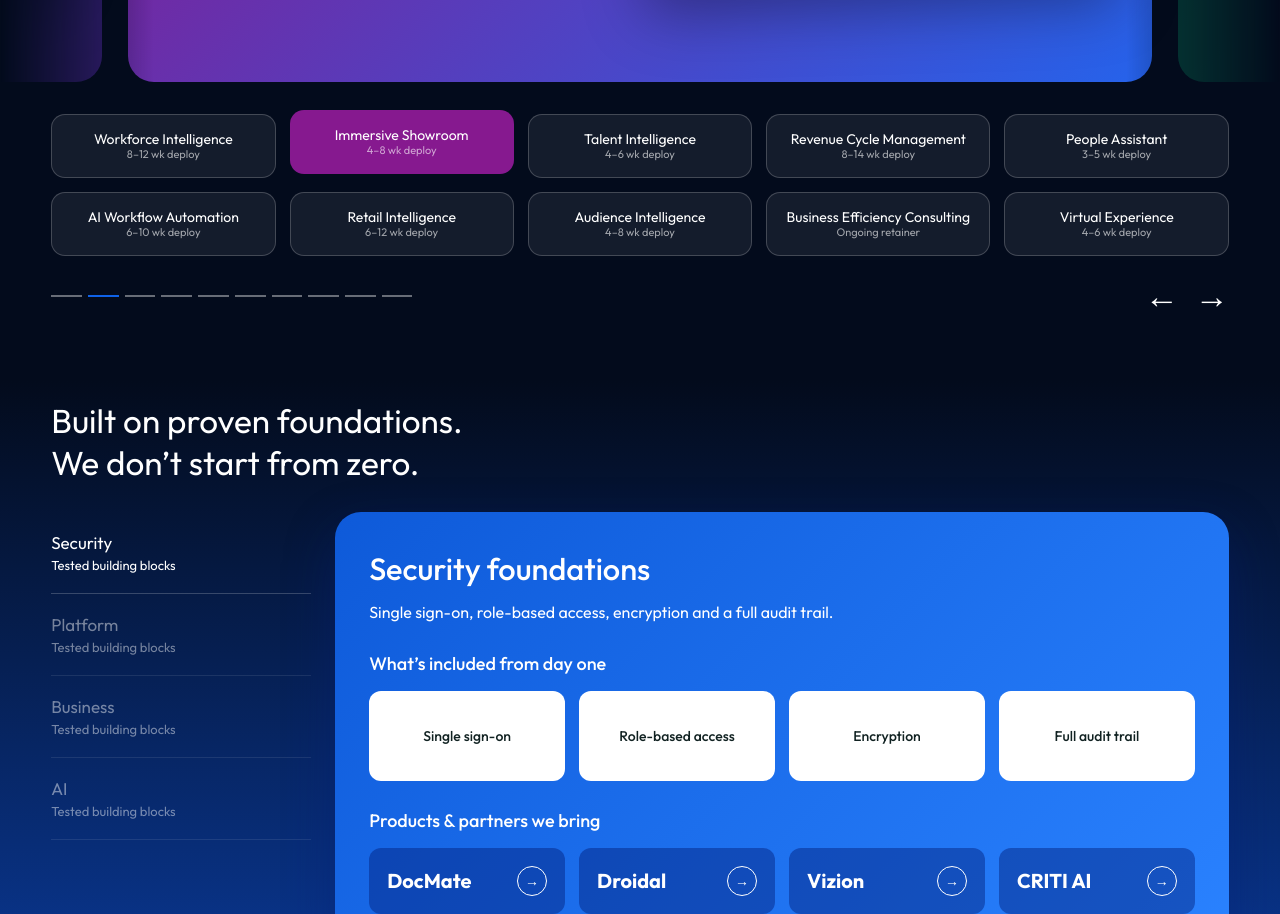
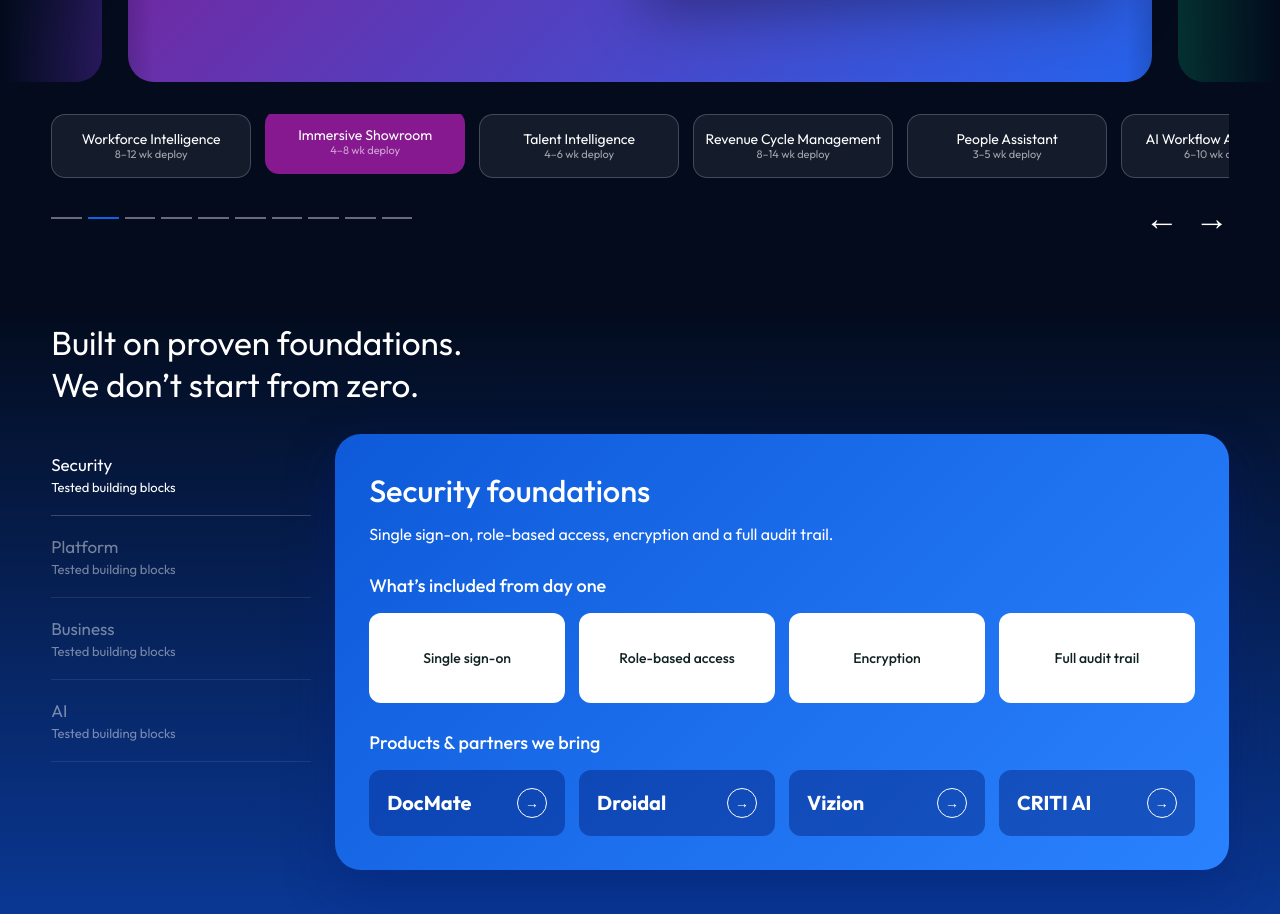
Before and after one commit to MahmoudQutaty/scalevai-2, a Next.js app in the folder artifacts/scalevai/: page / in a window 1280 px wide. Shown: the part 2203-3117 px from the top of the page. Built offline with nearby package versions, Linux system fonts and the light colour scheme.

Commit message:
Update IndustryCarousel component and styles
Replit-Commit-Author: Agent

```diff
--- a/artifacts/scalevai/components/sections/home/IndustryCarousel.module.css
+++ b/artifacts/scalevai/components/sections/home/IndustryCarousel.module.css
@@ -11,12 +11,14 @@
 .dev i{display:block;height:10px;width:30%;background:#dde4f2;border-radius:4px;margin-bottom:14px}
 .dev svg{width:100%;height:190px}
 .dev b{font-size:20px}
-.tabs{display:grid;grid-template-columns:repeat(5,minmax(0,1fr));gap:14px;margin:22px 0 14px}
-.tabs button{min-width:0;min-height:64px;padding:6px 8px;border-radius:14px;border:1px solid var(--line);background:rgba(255,255,255,.07);font-size:14px;transition:.4s;text-align:center;line-height:1.2}
+.tabs{display:flex;gap:14px;margin:22px 0 14px;overflow-x:auto;overflow-y:hidden;overscroll-behavior-x:contain;scroll-snap-type:x proximity;scrollbar-width:none;cursor:grab;touch-action:pan-x;user-select:none;-webkit-user-select:none}
+.tabs::-webkit-scrollbar{display:none}
+.tabs:active{cursor:grabbing}
+.tabs button{flex:0 0 clamp(150px,18vw,200px);min-width:0;min-height:64px;padding:6px 8px;border-radius:14px;border:1px solid var(--line);background:rgba(255,255,255,.07);font-size:14px;transition:.4s;text-align:center;line-height:1.2;scroll-snap-align:start}
 .tabs button small{display:block;opacity:.6;font-size:11px}
 .tabs button.on{background:var(--c);border-color:transparent;transform:translateY(-4px)}
 @media (min-width:1001px){.card{min-height:0;padding:26px 36px;gap:24px}.card h3{font-size:clamp(30px,3vw,42px);margin-bottom:8px}.card p{margin-bottom:14px}.kp{gap:8px 30px;padding-bottom:10px;margin-bottom:10px}.q{padding:8px 12px;margin-bottom:12px}.dev{min-height:0;padding:14px}.dev svg{height:130px}}
-@media (max-width:1000px){.card{grid-template-columns:minmax(0,1fr)}.card>div{min-width:0}.kp b{overflow-wrap:anywhere}.tabs{grid-template-columns:1fr 1fr}}
+@media (max-width:1000px){.card{grid-template-columns:minmax(0,1fr)}.card>div{min-width:0}.kp b{overflow-wrap:anywhere}}
 @media (max-width:600px){
   .card{min-height:0;padding:16px;gap:12px}
   .card h3{font-size:28px;line-height:1.15;margin-bottom:8px}
--- a/artifacts/scalevai/components/sections/home/IndustryCarousel.tsx
+++ b/artifacts/scalevai/components/sections/home/IndustryCarousel.tsx
@@ -1,6 +1,6 @@
 "use client";
 
-import type { CSSProperties } from "react";
+import { useRef, type CSSProperties, type MouseEvent } from "react";
 import Button from "@/components/ui/Button";
 import { Reveal } from "@/components/ui/Reveal";
 import { SectionHeading } from "@/components/ui/SectionHeading";
@@ -27,6 +27,34 @@ function Device({ name }: { readonly name: string }) {
 }
 
 export function IndustryCarousel() {
+  const tabDrag = useRef<{ startX: number; startScrollLeft: number; moved: boolean } | null>(null);
+  const suppressTabClick = useRef(false);
+
+  const startTabDrag = (event: MouseEvent<HTMLDivElement>) => {
+    if (event.button !== 0) return;
+    suppressTabClick.current = false;
+    tabDrag.current = {
+      startX: event.clientX,
+      startScrollLeft: event.currentTarget.scrollLeft,
+      moved: false,
+    };
+  };
+
+  const moveTabDrag = (event: MouseEvent<HTMLDivElement>) => {
+    const drag = tabDrag.current;
+    if (!drag) return;
+    const distance = drag.startX - event.clientX;
+    if (Math.abs(distance) > 4) drag.moved = true;
+    if (!drag.moved) return;
+    event.preventDefault();
+    event.currentTarget.scrollLeft = drag.startScrollLeft + distance;
+  };
+
+  const finishTabDrag = () => {
+    suppressTabClick.current = tabDrag.current?.moved ?? false;
+    tabDrag.current = null;
+  };
+
   return (
     <section id="challenges">
       <div className={styles.w}>
@@ -55,7 +83,21 @@ export function IndustryCarousel() {
           );
         }}
         beforeControls={({ index, go }) => (
-          <div className={styles.tabs}>
+          <div
+            className={styles.tabs}
+            role="group"
+            aria-label={solutionCopy.heading.replace("\n", " ")}
+            onMouseDown={startTabDrag}
+            onMouseMove={moveTabDrag}
+            onMouseUp={finishTabDrag}
+            onMouseLeave={finishTabDrag}
+            onClickCapture={(event) => {
+              if (!suppressTabClick.current) return;
+              suppressTabClick.current = false;
+              event.preventDefault();
+              event.stopPropagation();
+            }}
+          >
             {solutions.map((x, i) => (
               <button
                 key={x.slug}
@@ -64,6 +106,7 @@ export function IndustryCarousel() {
                 className={i === index ? styles.on : undefined}
                 style={{ "--c": x.colors[0] } as CSSProperties}
                 onClick={() => go(i)}
+                draggable={false}
               >
                 {x.name}<small>{x.deployment}</small>
               </button>
```
